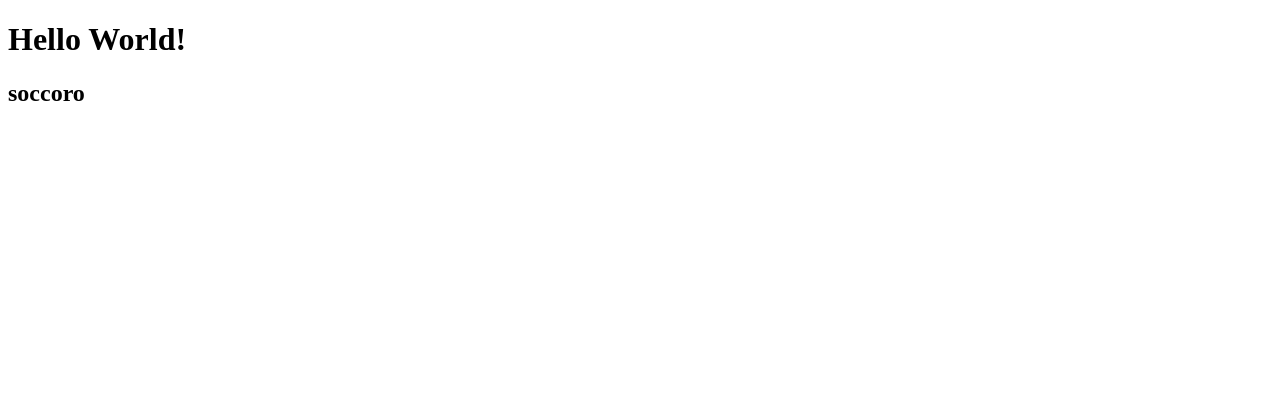
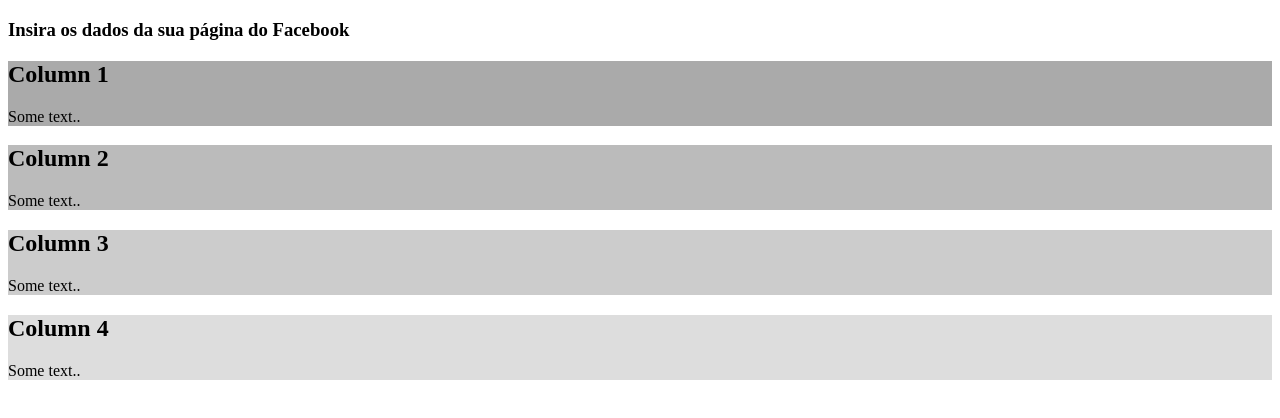
Before and after one commit to JordanVScher/posa_dashboard, an Electron app: page src/addFacebook.html in a window 1280 px wide. Drawn offline with Linux system fonts and the light colour scheme; no server answers; files whose address does not match are found by name.

Commit message:
AddFacebook

```diff
--- a/src/addFacebook.html
+++ b/src/addFacebook.html
@@ -7,9 +7,30 @@
 </head>
 
 <body>
-    <h1>Hello World!</h1>
-    <h2> soccoro</h2>
+    <div class="editJson">
+        <h3>Insira os dados da sua página do Facebook</h3>
+        <div class="row">
+            <div class="column" style="background-color:#aaa;">
+                <h2>Column 1</h2>
+                <p>Some text..</p>
+            </div>
+            <div class="column" style="background-color:#bbb;">
+                <h2>Column 2</h2>
+                <p>Some text..</p>
+            </div>
+        </div>
 
+        <div class="row">
+            <div class="column" style="background-color:#ccc;">
+                <h2>Column 3</h2>
+                <p>Some text..</p>
+            </div>
+            <div class="column" style="background-color:#ddd;">
+                <h2>Column 4</h2>
+                <p>Some text..</p>
+            </div>
+        </div>
+    </div>
     <script>
         // You can also require other files to run in this process
         require('./renderer.js')
```
